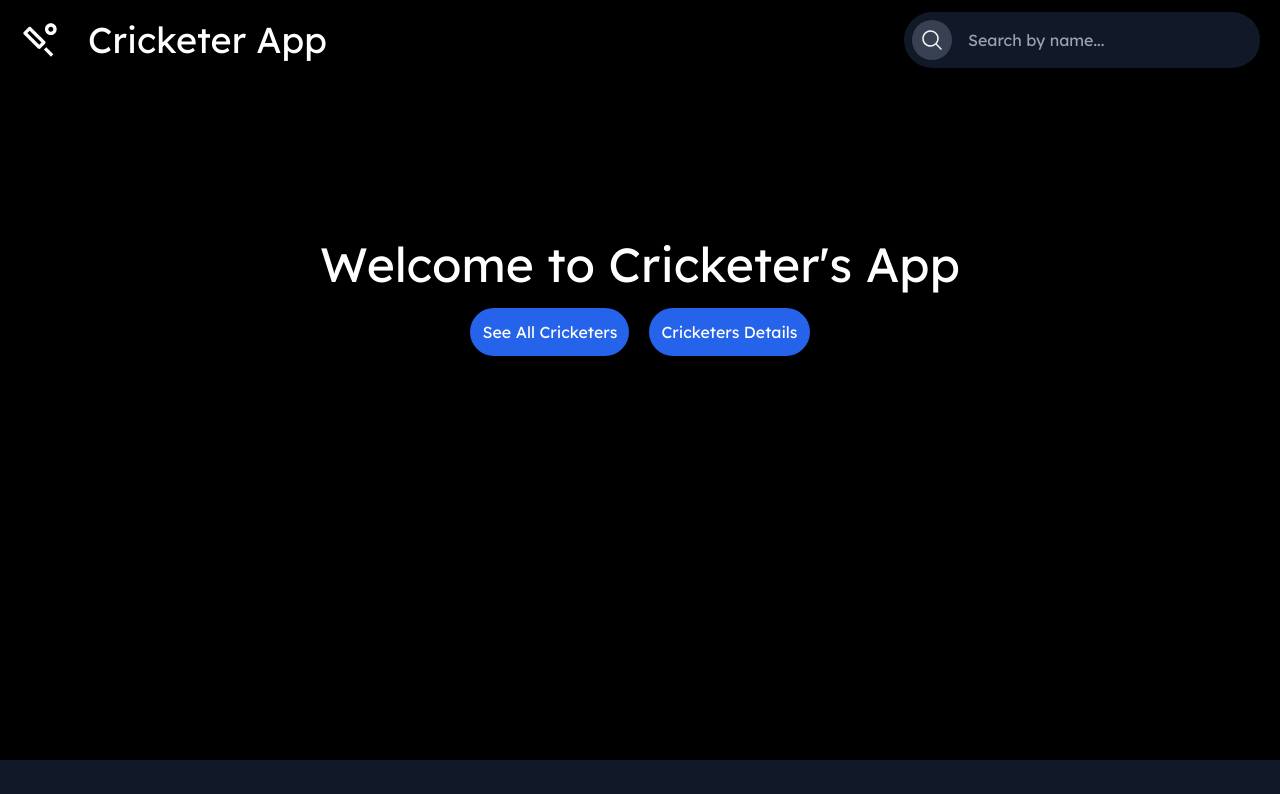
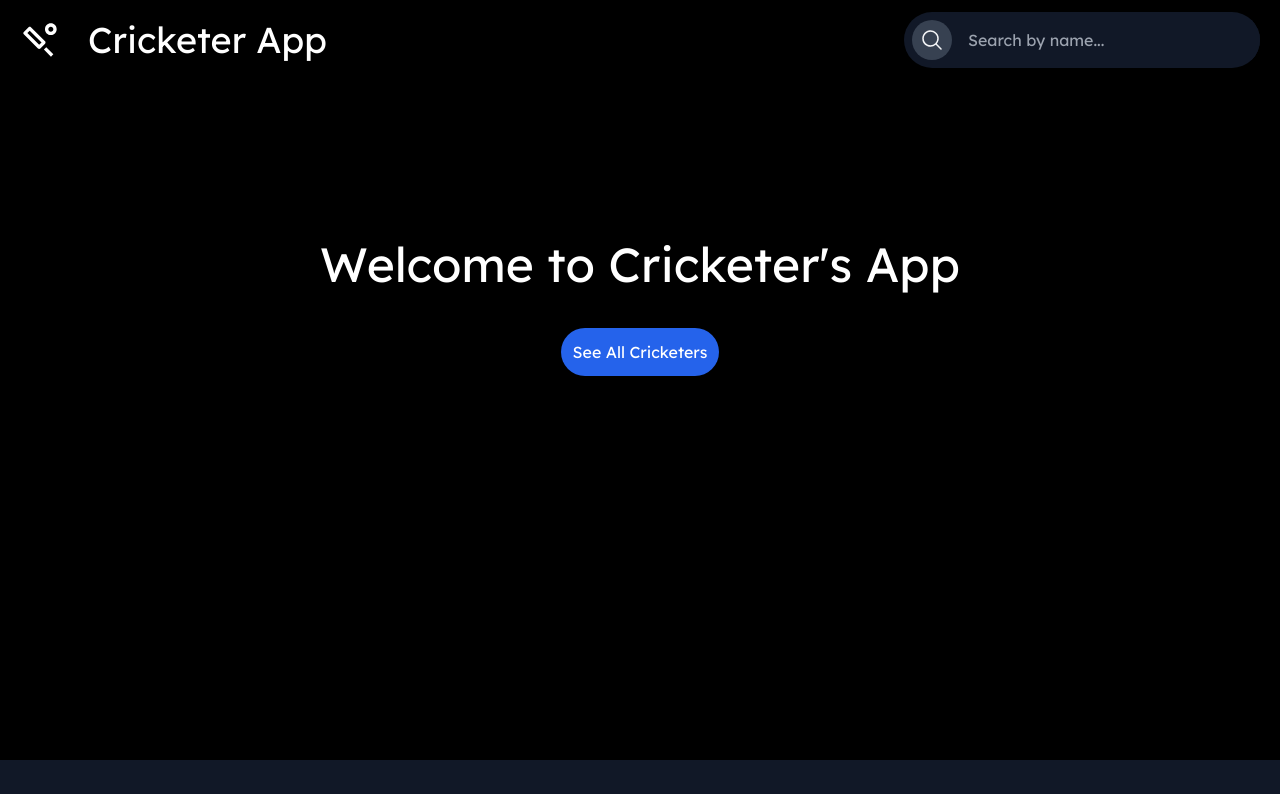
Before and after one commit to kanishkkant7/Cricketers-app-project, a React (Vite) app: page / in a window 1280 px wide. Shown: the top 794 px of the page. Built offline with nearby package versions, Linux system fonts and the light colour scheme.

Commit message:
Removed Crikcketer details button. Changed tween axis

```diff
--- a/src/App.jsx
+++ b/src/App.jsx
@@ -1,4 +1,3 @@
-// App.jsx
 import React from "react";
 import Button from "./components/Button";
 import { useGSAP } from "@gsap/react";
@@ -8,66 +7,54 @@ import { useLocation } from "react-router-dom";
 import useTitle from "./hooks/useTitle";
 import { Link } from "react-router-dom";
 
-
-
-
 function App() {
-  // Refs for all our animated elements
+  // We now only need refs for the title and single button
   const titleRef = useRef(null);
   const cricketersButtonRef = useRef(null);
-  const cricketerDetailsButtonRef = useRef(null);
-  const navLeftRef = useRef(null);
-  const navRightRef = useRef(null);
-  // To check current location
   const currLocation = useLocation();
 
-  // Using title hook to change browser tab title
+  // Title hook remains the same
   useTitle({
     currLocation: location.pathname,
     path: "/",
     docTitle: "Welcome to Cricketer App"
   });
 
-
-
+  // Simplified animation timeline for just the title and single button
   useGSAP(() => {
     const timeline = gsap.timeline();
 
     timeline
-      // First animation: title fades in
+      // First animate the title fading in
       .from(titleRef.current, {
         opacity: 0,
         duration: 3,
       })
-      // Then animate left side elements together
-      .from([cricketersButtonRef.current, navLeftRef.current], {
+      // Then animate the single button sliding in from the left
+      .from(cricketersButtonRef.current, {
         opacity: 0,
-        x: -100,
+        y: 50, // Changed from x to y for a more centered entrance
         duration: 1.5,
         ease: "power2.out"
-      })
-      // Finally animate right side elements together
-      .from([cricketerDetailsButtonRef.current, navRightRef.current], {
-        opacity: 0,
-        x: 100,
-        duration: 1.5,
-        ease: "power2.out"
-      }, "<"); // The "<" makes this animation start at the same time as the previous one
-
+      });
   });
 
   return (
     <div className="bg-black">
       <div className="text-center mt-40">
+        {/* Title with ref */}
         <span ref={titleRef} className="text-5xl text-white font-lexend p-5">
           Welcome to Cricketer's App
         </span>
 
-        <div className="m-5 pb-96 space-x-5">
-        <Link to="/all-cricketers">
-          <Button ref={cricketersButtonRef} buttonTitle={"See All Cricketers"} />
+        {/* Centered button container */}
+        <div className="flex justify-center mt-10 pb-96">
+          <Link to="/all-cricketers">
+            <Button
+              ref={cricketersButtonRef}
+              buttonTitle="See All Cricketers"
+            />
           </Link>
-          <Button ref={cricketerDetailsButtonRef} buttonTitle={"Cricketers Details"} />
         </div>
       </div>
     </div>
--- a/src/components/Navbar.jsx
+++ b/src/components/Navbar.jsx
@@ -2,12 +2,15 @@
 import React, { forwardRef } from "react"; //forward refs to add animation
 import { MdOutlineSportsCricket } from "react-icons/md";
 import SearchBar from "./SearchBar";
+import { Link } from "react-router-dom";
 
 const Navbar = forwardRef((props, ref) => {
   return (
     <div className="font-lexend text-white mx-2 p-3 flex flex-row items-center justify-between">
       <div ref={ref.leftRef} className="flex items-center">
+      <Link to="/">
         <MdOutlineSportsCricket size={40} />
+        </Link>
         <span className="mx-7 text-4xl">Cricketer App</span>
       </div>
       <div ref={ref.rightRef}>
--- a/src/components/PlayerBar.jsx
+++ b/src/components/PlayerBar.jsx
@@ -23,7 +23,7 @@ function PlayerBar({ playerName, playerPoints, dob, playerType, highlightAttribu
 
     return (
         <div className="transform-gpu">
-        <div className="text-white bg-gray-800 p-4 rounded-full m-5">
+        <div className="text-white bg-gray-800 p-4 rounded-full m-5 ">
             <div className="flex justify-between items-center">
                 <span className="text-2xl font-bold mx-2 text-white pb-6 px-4 pt-2">
                     {playerName}
--- a/src/components/SearchBar.jsx
+++ b/src/components/SearchBar.jsx
@@ -5,7 +5,7 @@ import { HiMagnifyingGlass } from "react-icons/hi2";
 import { useDebounce } from 'use-debounce';
 import { useSearch } from '../hooks/useSearch';
 import { useNavigate } from 'react-router-dom';
-// Kebabcase from lodash package to create slugs from player name. For example - Virat Kohli becomes virat-kohli
+// Kebabcase from lodash pac to create slugs from player name. For example - Virat Kohli becomes virat-kohli
 import kebabCase from 'lodash/kebabCase';
 
 function SearchBar() {
--- a/src/components/SortTypeButton.jsx
+++ b/src/components/SortTypeButton.jsx
@@ -10,8 +10,9 @@ function SortTypeButton() {
     const { sortType, updateSortType, setHighlightState } = useSortContext();
 
     const handleTypeClick = () => {
-        // We're creating a cycle between the four player types
+        // Created a cycle between the four player types
         // The logic follows: Batsman -> Bowler -> All Rounder -> Wicket Keeper -> back to Batsman
+        // The icons are self explanatory
         switch(sortType) {
             case "Type: Batsman":
                 updateSortType("Type: Bowler");
```
